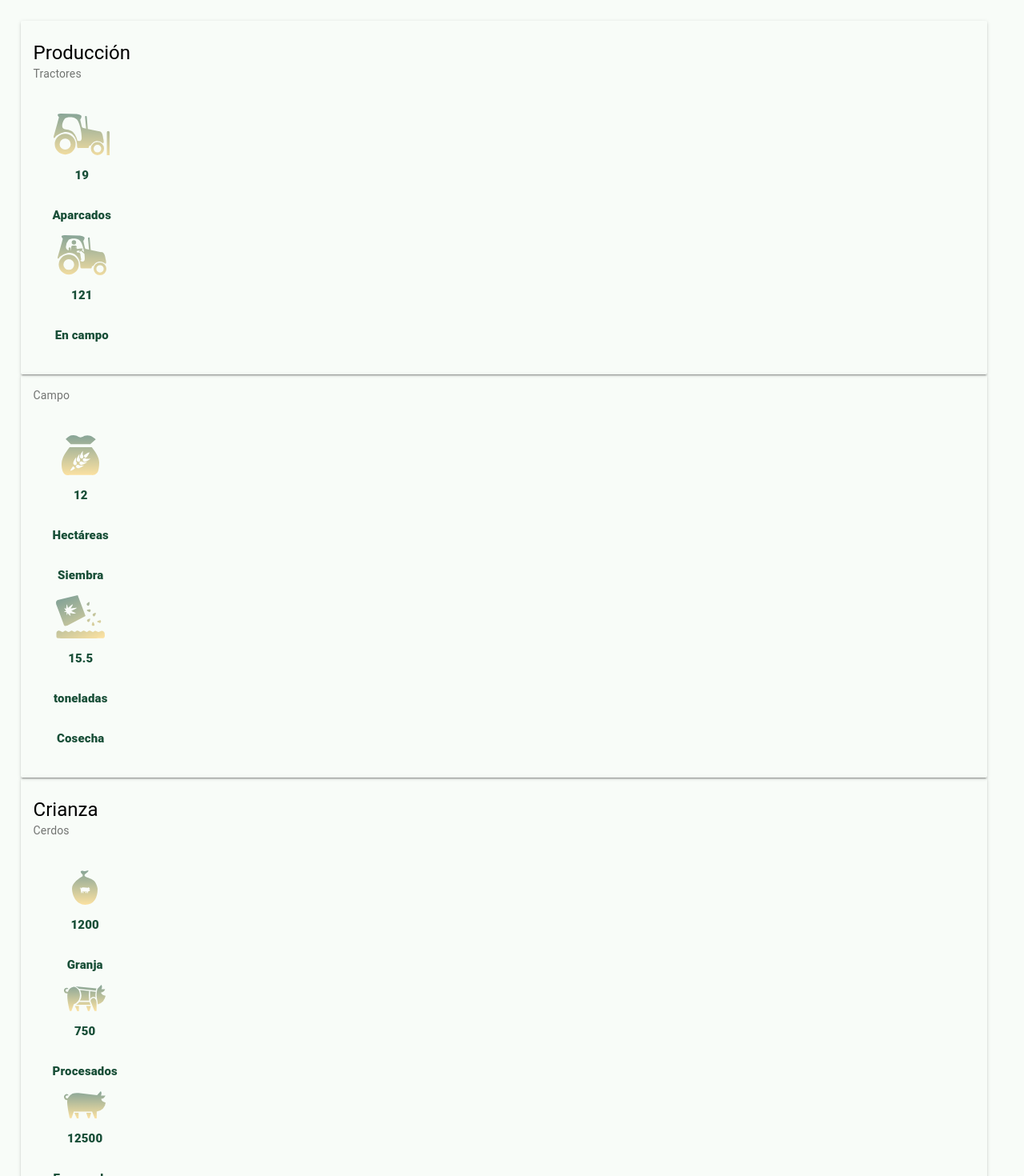
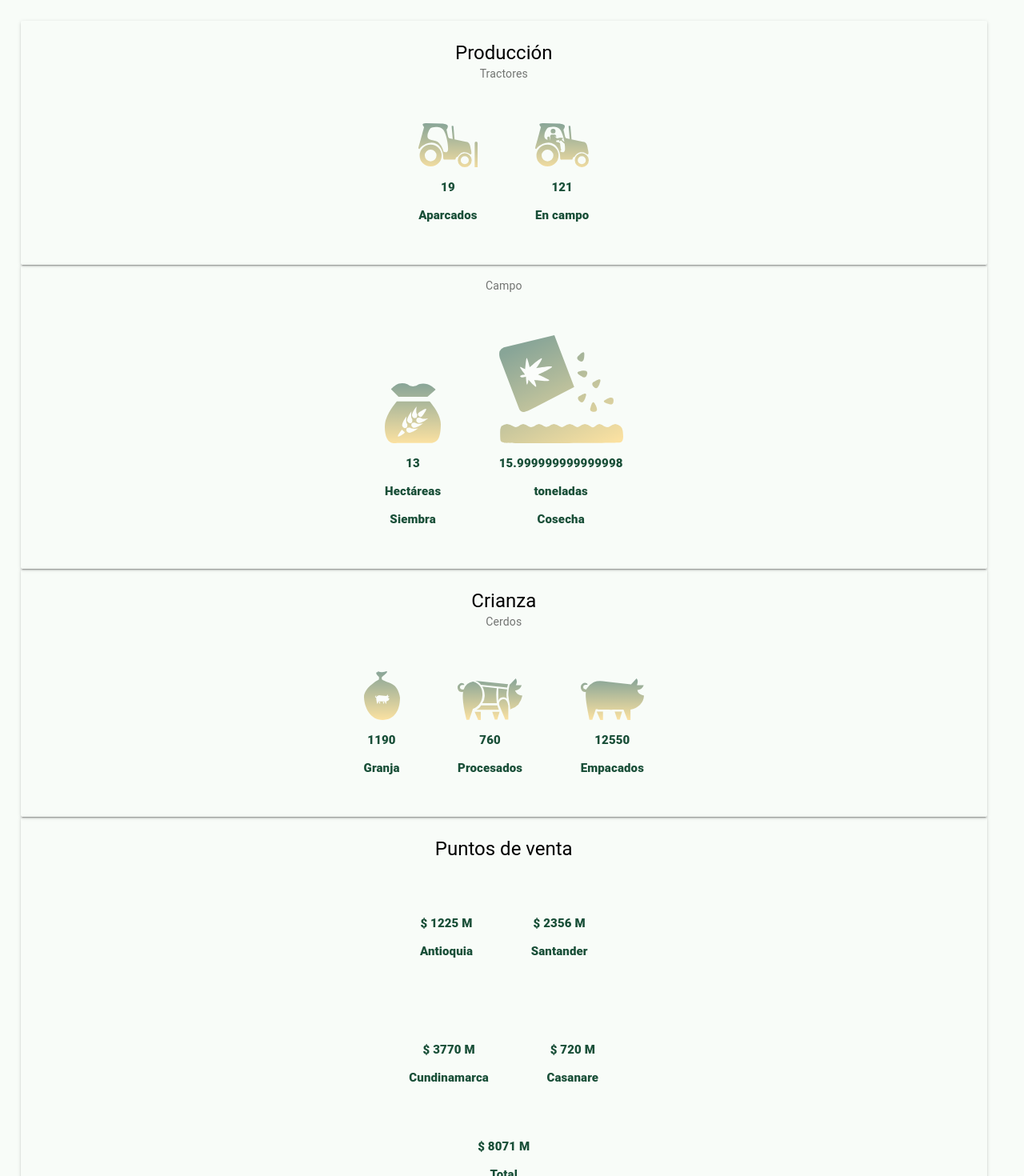
Before and after one commit to wigilabs/Aliar-Fazenda-Demo, a Vue app: page / in a window 1280 px wide. Shown: the top 1470 px of the page at 80% size. Built offline with nearby package versions, Linux system fonts and the light colour scheme.

Commit message:
design and backend

```diff
--- a/src/App.vue
+++ b/src/App.vue
@@ -11,20 +11,24 @@
           <div class="md-subhead">Tractores</div>
         </md-card-header-text>
       </md-card-header>
-             <md-card-media-actions>
-        <md-card-actions>
+           <div>
+    <md-menu md-direction="bottom-start">
             <md-card-media md-big>
   <img src="./assets/Unn7.svg" style="height: 100%; opacity: .5;">
         </md-card-media>
               <p class="title">{{ trucks.parked.value }}</p>
             <p class="subtitle is-6">Aparcados</p>
+    </md-menu>
+
+    <md-menu md-direction="bottom-end">
                    <md-card-media md-big>
   <img src="./assets/Unn11.svg" style="height: 100%; opacity: .5;">
         </md-card-media>
       <p class="title">{{ trucks.used.value }}</p>
             <p class="subtitle is-6">En campo</p>
-        </md-card-actions>
-      </md-card-media-actions>
+    </md-menu>
+
+  </div>
     </md-card>
         <!--campo-->
          <md-card class="material-card">
@@ -33,22 +37,25 @@
           <div class="md-subhead">Campo</div>
         </md-card-header-text>
       </md-card-header>
-             <md-card-media-actions>
-        <md-card-actions>
+                 <div>
+    <md-menu md-direction="bottom-start">
    <md-card-media md-big>
   <img src="./assets/g1.svg" style="height: 100%; opacity: .5;">
         </md-card-media>
               <p class="title">{{ fields.sowing.value }}</p>
             <p class="subtitle is-6">Hectáreas</p>
              <p class="subtitle is-6">Siembra</p>
+    </md-menu>
+
+    <md-menu md-direction="bottom-end">
            <md-card-media md-big>
   <img src="./assets/g2.svg" style="height: 100%; opacity: .5;">
         </md-card-media>
       <p class="title">{{ fields.harvest.value }}</p>
                 <p class="title is-6">toneladas</p>
             <p class="subtitle is-6">Cosecha</p>
-        </md-card-actions>
-      </md-card-media-actions>
+    </md-menu>
+  </div>
     </md-card>
     <!-- Crianza -->
               <md-card class="material-card">
@@ -58,27 +65,31 @@
           <div class="md-subhead">Cerdos</div>
         </md-card-header-text>
       </md-card-header>
-             <md-card-media-actions>
-        <md-card-actions>
+                  <div>
+    <md-menu md-direction="bottom-start">
        <md-card-media md-big>
   <img src="./assets/i1.svg" style="height: 100%; opacity: .5;">
         </md-card-media>
               <p class="title">{{ pork.farm.value }}</p>
             <p class="subtitle is-6">Granja</p>
+    </md-menu>
+
+    <md-menu md-direction="bottom-end">
               <md-card-media md-big>
   <img src="./assets/i2.svg" style="height: 100%; opacity: .5;">
         </md-card-media>
       <p class="title">{{ pork.processed.value }}</p>
                 <p class="title is-6">Procesados</p>
 
+    </md-menu>
+       <md-menu md-direction="bottom-end">
  <md-card-media md-big>
   <img src="./assets/i3.svg" style="height: 100%; opacity: .5;">
         </md-card-media>
       <p class="title">{{ pork.packed.value }}</p>
                 <p class="title is-6">Empacados</p>
-
-        </md-card-actions>
-      </md-card-media-actions>
+    </md-menu>
+  </div>
     </md-card>
     <!-- Ventas -->
                       <md-card class="material-card">
@@ -87,37 +98,34 @@
           <div class="md-title">Puntos de venta</div>
         </md-card-header-text>
       </md-card-header>
-   <div class="box">
-        <div class="row">
-          <div class="column">
-            <!-- <p class="title is-6">$ 1.200.134 M</p> -->
+    <div>
+    <md-menu md-direction="bottom-start">
     <p class="title is-4">$ {{sales.a.value}} M</p>
             <p class="subtitle is-6">Antioquia</p>
-          </div>
-          <div class="column">
+    </md-menu>
+
+    <md-menu md-direction="bottom-end">
         <!-- <p class="title is-6">$ 2.340.237 M</p> -->
             <p class="title is-4">$  {{sales.b.value}} M</p>
             <p class="subtitle is-6">Santander</p>
+    </md-menu>
   </div>
-        </div>
-        <div class="row">
-          <div class="column">
-            <!-- <p class="title is-6">$ 3.720.405 M</p> -->
+   <div>
+    <md-menu md-direction="bottom-start">
          <p class="title is-4">$  {{sales.c.value}} M</p>
             <p class="subtitle is-6">Cundinamarca</p>
-          </div>
-          <div class="column">
-            <!-- <p class="title is-6">$ 708.345 M</p> -->
+    </md-menu>
+
+    <md-menu md-direction="bottom-end">
             <p class="title is-4">$  {{sales.d.value}} M</p>
             <p class="subtitle is-6">Casanare</p>
-          </div>
+    </md-menu>
   </div>
         <div class="row">
           <div class="column">
             <!-- <p class="title is-6">$ 1.308.065 M</p> -->
-            <p class="title is-4">$ {{total}} M</p>
+            <p class="title is-4">$ {{ acum }} M</p>
             <p class="subtitle is-6">Total</p>
-          </div>
           </div>
         </div>
     </md-card>
@@ -174,10 +182,28 @@ export default {
 
   created() {
     Clock.counter(this.trucks.parked, 3000, -1)
-    Clock.counter(this.trucks.used, 5000, 1)
-    let total = Clock.computed(this.sales.a,this.sales.b,this.sales.c,this.sales.d)
+    Clock.counter(this.trucks.used, 3000, 1)
+    Clock.counter(this.fields.sowing, 5000, 1)
+    Clock.counter(this.fields.harvest, 1000, 0.1)
+    Clock.counter(this.pork.farm, 500, -1)
+    Clock.counter(this.pork.processed, 500, 1)
+    Clock.counter(this.pork.packed, 100, 1)
+    Clock.counter(this.sales.a, 200, 1)
+    Clock.counter(this.sales.b, 300, 1)
+    Clock.counter(this.sales.c, 100, 1)
+    Clock.counter(this.sales.d, 400, 1)
     setTimeout(() => {this.wrapperOut = true}, 1500)
     setTimeout(() => {this.contentIn = true}, 2000)
+  },
+  filters: {
+    float: (value) => {
+      return value.toFixed(1);
+    }
+  },
+     computed: {
+    acum: function () {
+      return this.sales.a.value + this.sales.b.value + this.sales.c.value + this.sales.d.value
+    }
   }
 };
 </script>
@@ -224,10 +250,13 @@ export default {
     width: 72px;
     margin: 24px auto 0;
     display: table;
-   .md-card {
+   .md-card
+       text-align:center
        margin:0%;
        margin-right:5.6%;
-   }
+   .md-menu
+       text-align:center
+       margin:3%;
    p
        color:#194F38;
        font-weight:800;
@@ -235,4 +264,5 @@ export default {
        * {
            color:#194F38;
        }
+
 </style>
--- a/src/Clock/Clock.js
+++ b/src/Clock/Clock.js
@@ -8,10 +8,7 @@ class Clock {
       n.value += inc;
     }, dt);
   }
-    computed(a,b,c,d) {
-        let total = a+b+c+d;
-        return total;
-               }
+
 }
 
 export default new Clock();
```
Lines whose indentation alone changed are shown as unchanged.
